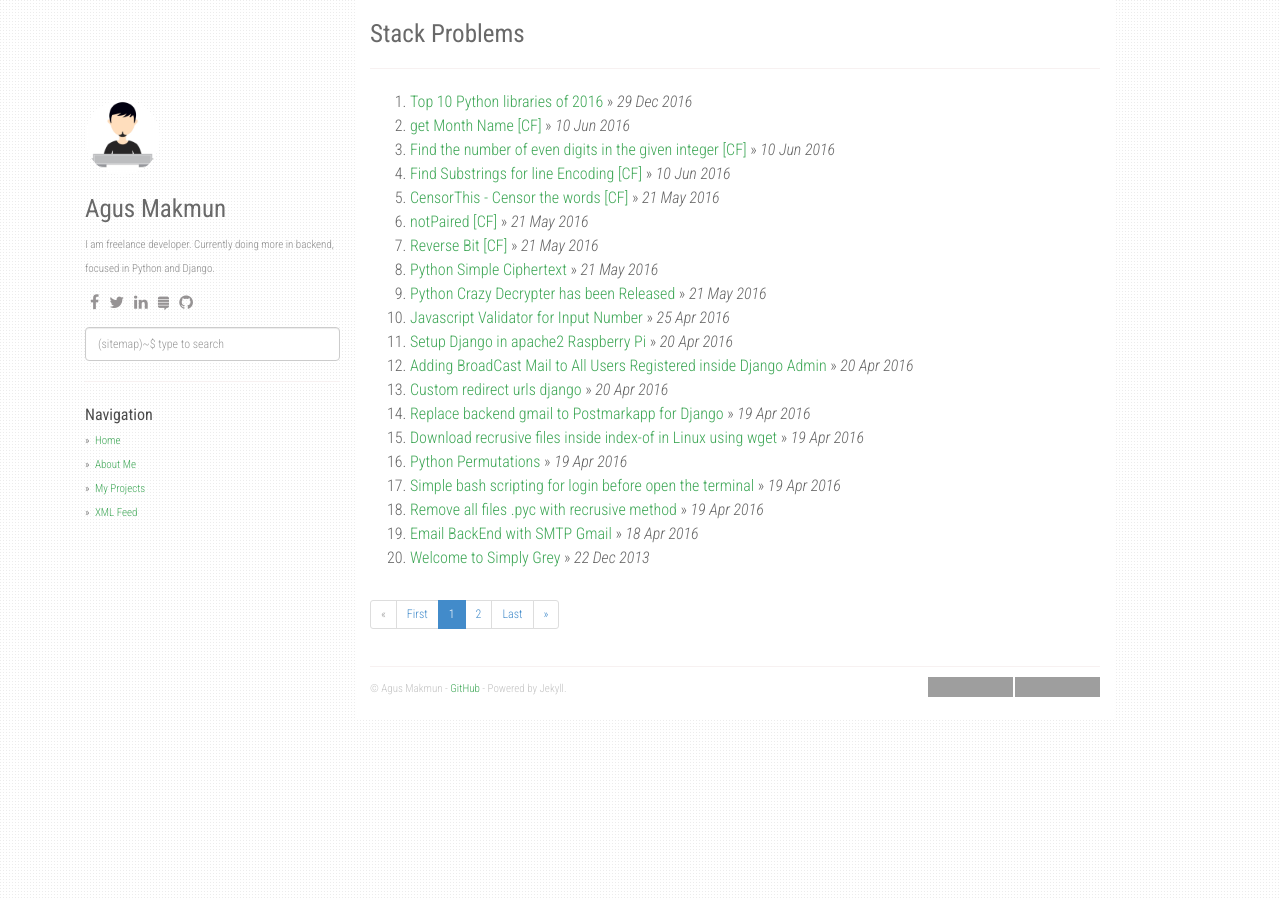
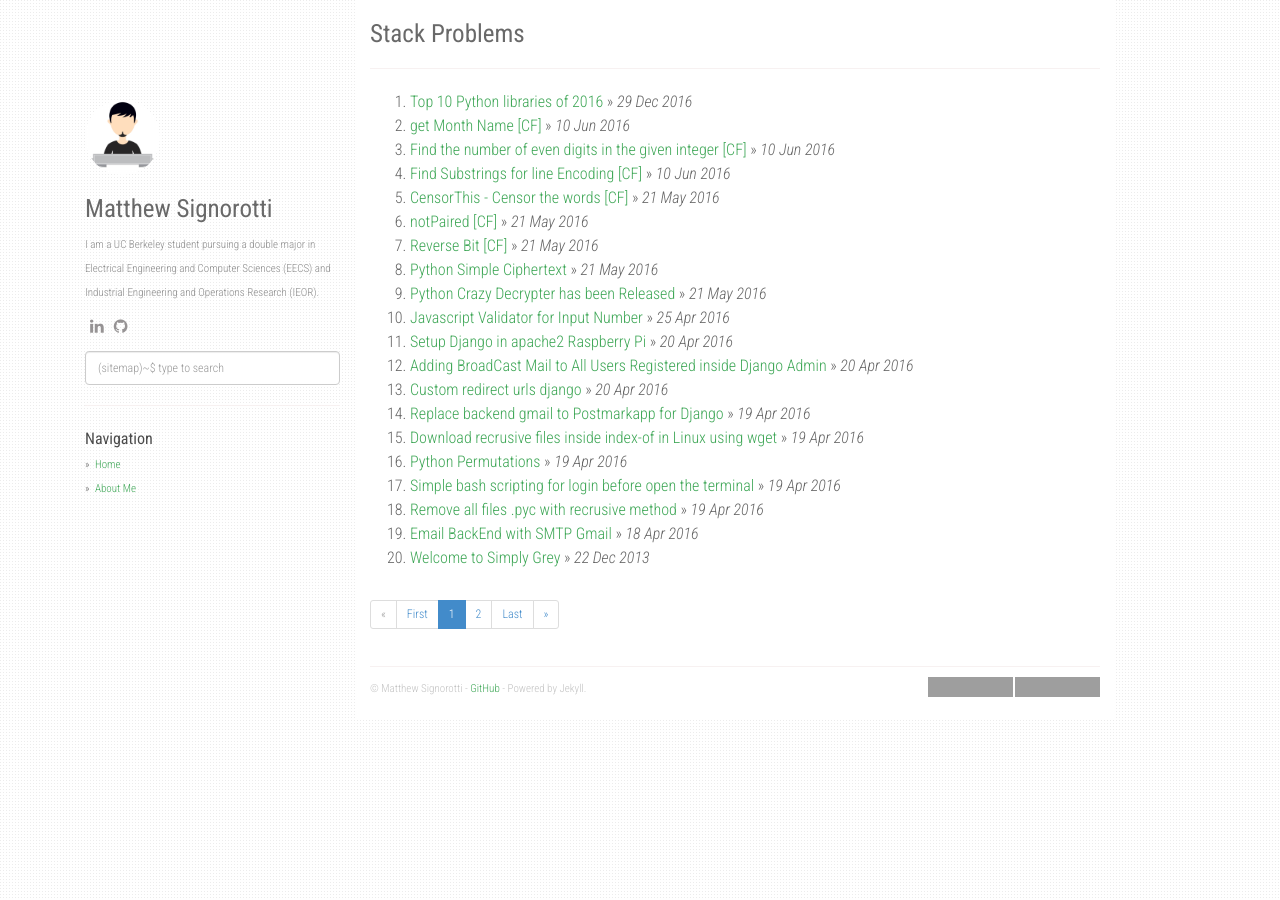
Before and after one commit to Matthew-Signorotti/Matthew-Signorotti.github.io, a Jekyll site: the page built from index.html, in a window 1280 px wide. Built offline with Jekyll 4.4.1, drawn with Linux system fonts in a browser that asks for light colours; nearby versions of some CDN libraries; the list of posts is cut into pages by our own code; grey boxes are pictures that could not be loaded.

Commit message:
Edited _config.yml

```diff
--- a/_config.yml
+++ b/_config.yml
@@ -1,8 +1,8 @@
 title: Stack Problems
 description: My Personal Stack Problems
-author: Agus Makmun
-github: https://github.com/agusmakmun
-about: I am freelance developer. Currently doing more in backend, focused in Python and Django.
+author: Matthew Signorotti
+github: https://github.com/Matthew-Signorotti
+about: I am a UC Berkeley student pursuing a double major in Electrical Engineering and Computer Sciences (EECS) and Industrial Engineering and Operations Research (IEOR).
 disqus_shortname: stackproblems
 google_analytics: UA-XXXXXXXX-Y
 avatar_url: /static/img/avatar.jpg
@@ -16,28 +16,28 @@ collections:
     permalink: /project/:path/
 
 social:
-    - icon: fa-facebook
-      link: "#"
-    - icon: fa-twitter
-      link: "https://twitter.com/agusmakmun6"
+    #- icon: fa-facebook
+    #  link: "#"
+    #- icon: fa-twitter
+    #  link: "https://twitter.com/agusmakmun6"
     - icon: fa-linkedin
-      link: "https://www.linkedin.com/in/summonagus"
-    - icon: fa-stack-exchange
-      link: "#"
+      link: "https://www.linkedin.com/in/matthew-signorotti/"
+    #- icon: fa-stack-exchange
+    #  link: "#"
     - icon: fa-github
-      link: "https://github.com/agusmakmun"
+      link: "https://github.com/Matthew-Signorotti"
 
 share:
-  twitter_username: agusmakmun6
-  fb_appid: 1749788565247320
+  #twitter_username: agusmakmun6
+  #fb_appid: 1749788565247320
 
 urls:
     - text: About Me
       url: /about/
-    - text: My Projects
-      url: /projects/
-    - text: XML Feed
-      url: /feed.xml
+    #- text: My Projects
+    #  url: /projects/
+    #- text: XML Feed
+    #  url: /feed.xml
 
 url: "https://agusmakmun.github.io"
 baseurl: ""
```
Also changed, not shown: 1 other file.
